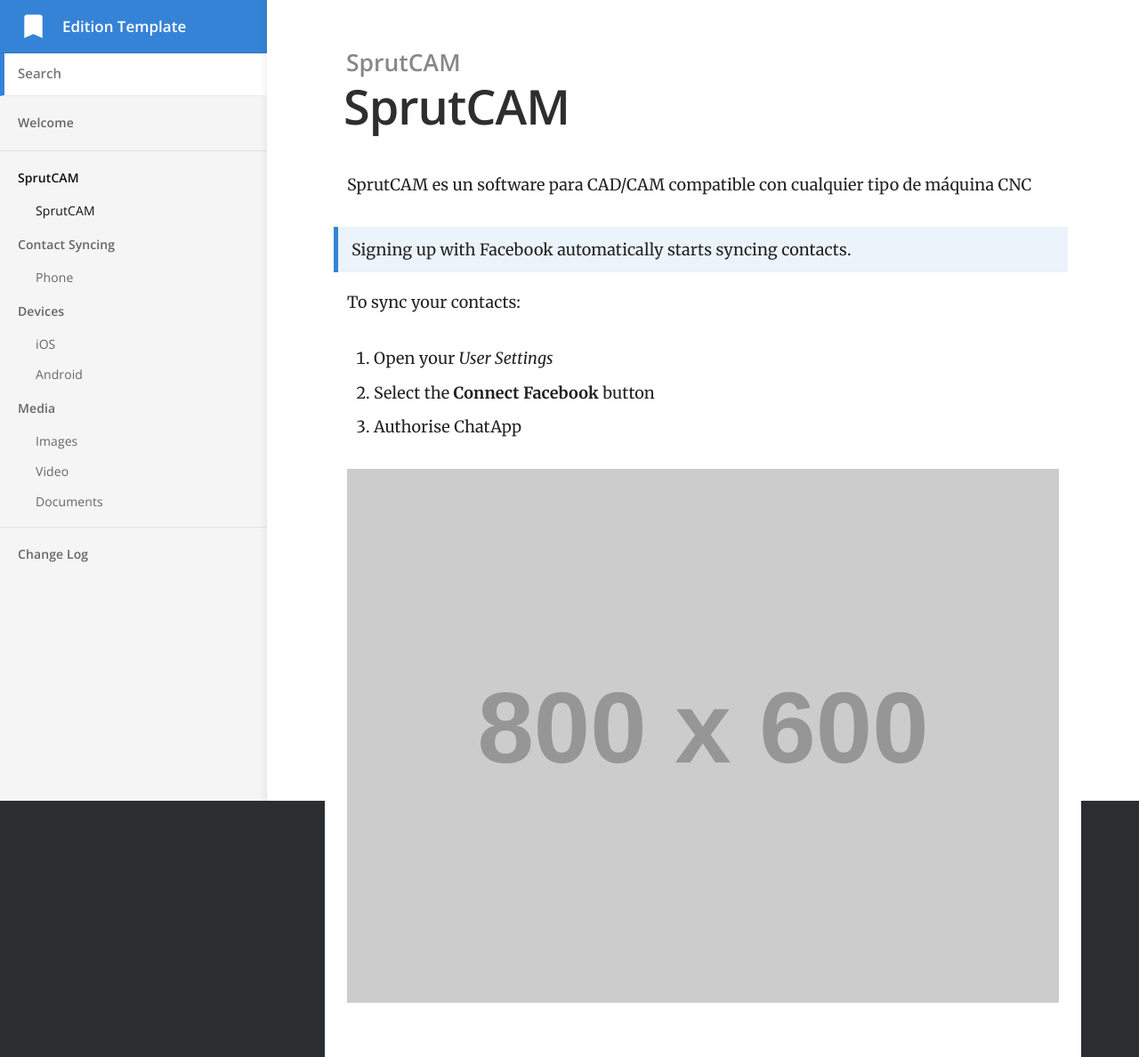
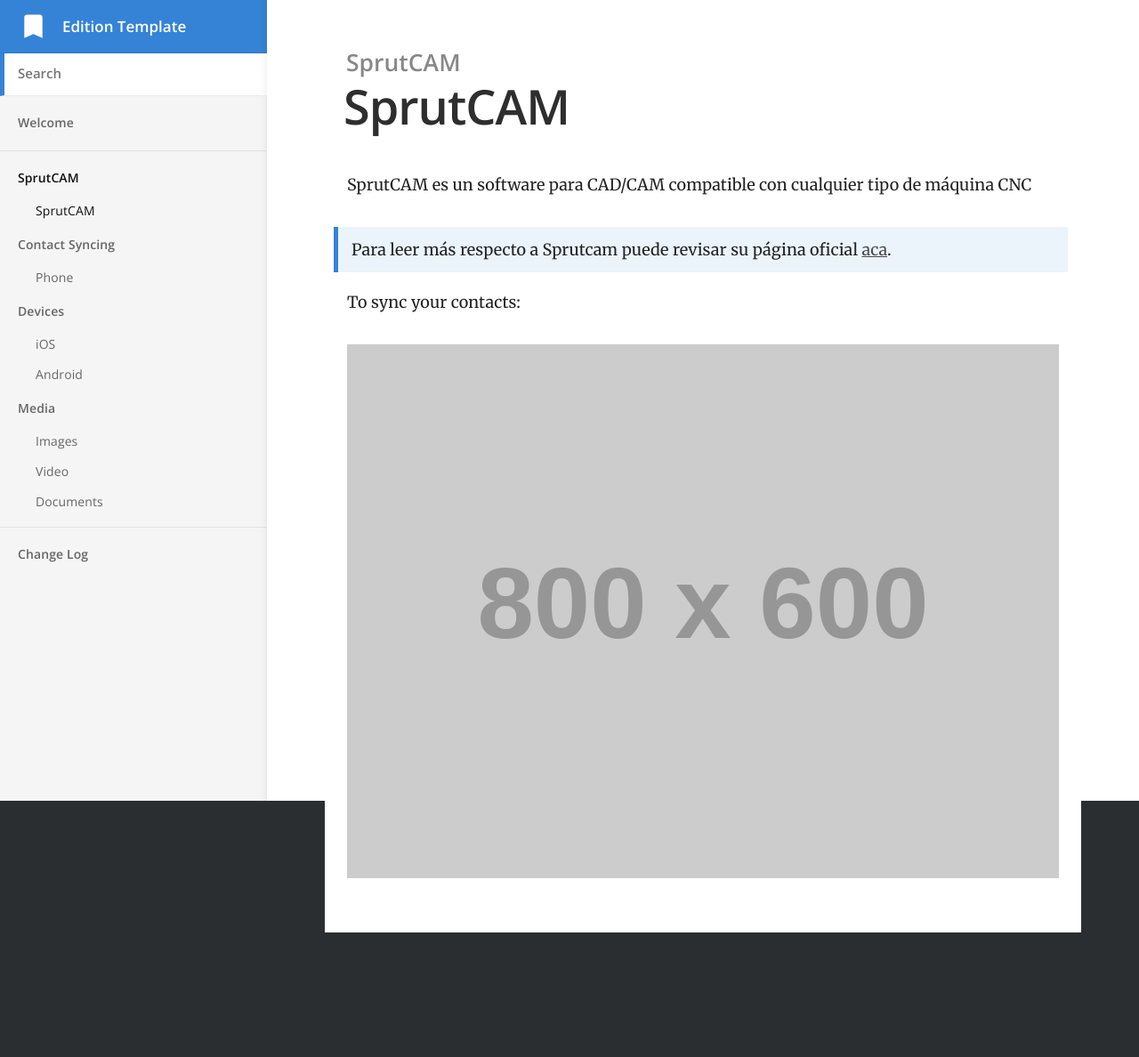
Before and after one commit to BrayanCalderon/ProyectoRobotica-2021-I, a Jekyll site: the page built from _docs/SprutCAM/SprutCAM.md, in a window 1280 px wide. Shown: the whole page at 89% size. Built offline with Jekyll 4.4.1, drawn with Linux system fonts in a browser that asks for light colours; after the commit the page ends 1048 px from its top, so only the background shows below that.

Commit message:
Update SprutCAM.md

```diff
--- a/_docs/SprutCAM/SprutCAM.md
+++ b/_docs/SprutCAM/SprutCAM.md
@@ -6,12 +6,9 @@
 
 SprutCAM es un software para CAD/CAM compatible con cualquier tipo de máquina CNC
 
-> Signing up with Facebook automatically starts syncing contacts.
+> Para leer más respecto a Sprutcam puede revisar su página oficial [aca](https://sprutcam.com/).
 
 To sync your contacts:
 
-1. Open your *User Settings*
-2. Select the **Connect Facebook** button
-3. Authorise ChatApp
 
 ![](//placehold.it/800x600)
```
